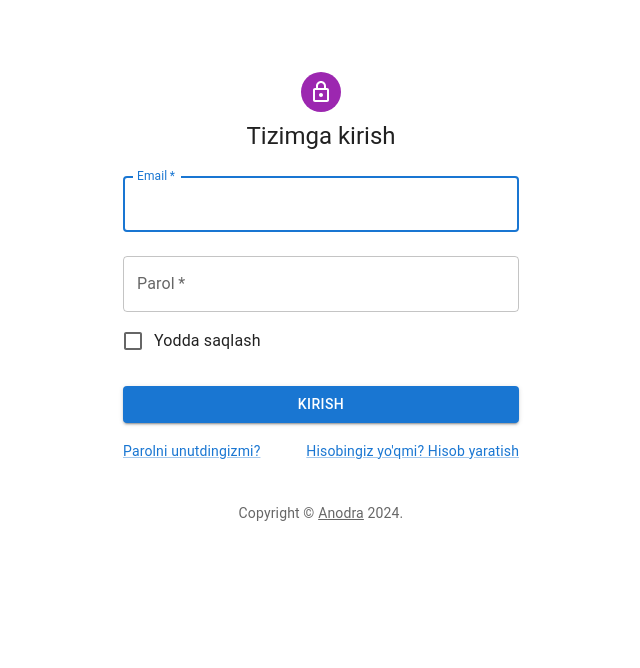
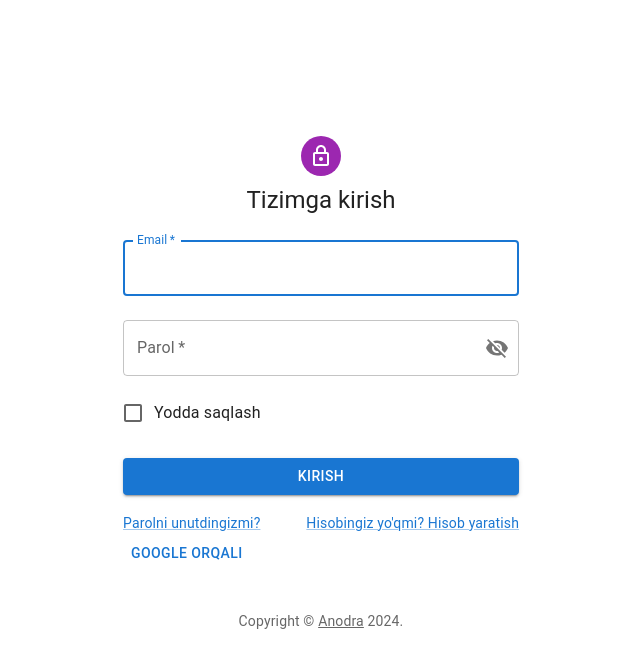
Before and after one commit to Yagafarov/education.website, a React (Vite) app: page /signin in a window 1280 px wide. Shown: the top 668 px of the page, without its empty margins (319-959 px from the left). Built offline with nearby package versions, Linux system fonts and the light colour scheme.

Commit message:
add password view

```diff
--- a/src/components/auth/Signin.jsx
+++ b/src/components/auth/Signin.jsx
@@ -11,7 +11,11 @@ import Box from '@mui/material/Box';
 import LockOutlinedIcon from '@mui/icons-material/LockOutlined';
 import Typography from '@mui/material/Typography';
 import Container from '@mui/material/Container';
+import Divider from '@mui/material/Divider';
 import { createTheme, ThemeProvider } from '@mui/material/styles';
+
+import { VisibilityOff, Visibility } from '@mui/icons-material';
+import { IconButton, InputAdornment } from '@mui/material';
 
 function Copyright(props) {
   return (
@@ -31,6 +35,12 @@ function Copyright(props) {
 const defaultTheme = createTheme();
 
 export default function SignIn() {
+
+  const [showPassword, setShowPassword] = React.useState(false);
+  const handleClickShowPassword = () => {
+    setShowPassword(!showPassword);
+  };
+
   const handleSubmit = (event) => {
     event.preventDefault();
     const data = new FormData(event.currentTarget);
@@ -42,11 +52,11 @@ export default function SignIn() {
 
   return (
     <ThemeProvider theme={defaultTheme}>
-      <Container component="main" maxWidth="xs" style={{maxHeight:'100vh'}}>
+      <Container component="main" maxWidth="xs" style={{ maxHeight: '100vh' }}>
         <CssBaseline />
         <Box
           sx={{
-            marginTop: 8,
+            marginTop: 16,
             display: 'flex',
             flexDirection: 'column',
             alignItems: 'center',
@@ -59,6 +69,8 @@ export default function SignIn() {
             Tizimga kirish
           </Typography>
           <Box component="form" onSubmit={handleSubmit} noValidate sx={{ mt: 1 }}>
+            <Grid container spacing={2}>
+              <Grid item xs={12}>
                 <TextField
                   margin="normal"
                   required
@@ -69,20 +81,38 @@ export default function SignIn() {
                   autoComplete="email"
                   autoFocus
                 />
+              </Grid>
+              <Grid item xs={12}>
                 <TextField
-              margin="normal"
                   required
                   fullWidth
                   name="password"
                   label="Parol"
-              type="password"
+                  type={showPassword ? "text" : "password"}
                   id="password"
-              autoComplete="current-password"
+                  autoComplete="new-password"
+                  InputProps={{
+                    endAdornment: (
+                      <InputAdornment position="end">
+                        <IconButton
+                          aria-label="toggle password visibility"
+                          onClick={handleClickShowPassword}
+                          edge="end"
+                        >
+                          {showPassword ? <Visibility /> : <VisibilityOff />}
+                        </IconButton>
+                      </InputAdornment>
+                    )
+                  }}
                 />
+              </Grid>
+              <Grid item xs={12}>
                 <FormControlLabel
                   control={<Checkbox value="remember" color="primary" />}
                   label="Yodda saqlash"
                 />
+              </Grid>
+            </Grid>
             <Button
               type="submit"
               fullWidth
@@ -103,11 +133,13 @@ export default function SignIn() {
                   {"Hisobingiz yo'qmi? Hisob yaratish"}
                 </Link>
               </Grid>
+              <Button>google orqali</Button>
+              <Divider />
             </Grid>
           </Box>
         </Box>
         <Copyright sx={{ mt: 5, mb: 2 }} />
       </Container>
-    </ThemeProvider>
+    </ThemeProvider >
   );
 }
--- a/src/components/auth/Signup.jsx
+++ b/src/components/auth/Signup.jsx
@@ -12,8 +12,8 @@ import LockOutlinedIcon from '@mui/icons-material/LockOutlined';
 import Typography from '@mui/material/Typography';
 import Container from '@mui/material/Container';
 import { createTheme, ThemeProvider } from '@mui/material/styles';
-import { InputAdornment } from '@mui/material';
-import { ArrowBack, VisibilityOff } from '@mui/icons-material';
+import { IconButton, InputAdornment } from '@mui/material';
+import {VisibilityOff,Visibility } from '@mui/icons-material';
 
 function Copyright(props) {
     return (
@@ -34,13 +34,9 @@ const defaultTheme = createTheme();
 
 export default function SignUp() {
     const [showPassword, setShowPassword] = React.useState(false);
-
-    const handleClickShowPassword = () => setShowPassword((show) => !show);
-
-    const handleMouseDownPassword = (event) => {
-      event.preventDefault();
-    };
-
+    const handleClickShowPassword = () => {
+        setShowPassword(!showPassword);
+      };
     const handleSubmit = (event) => {
         event.preventDefault();
         const data = new FormData(event.currentTarget);
@@ -58,7 +54,7 @@ export default function SignUp() {
                 <CssBaseline />
                 <Box
                     sx={{
-                        marginTop:6 ,
+                        marginTop:16 ,
                         display: 'flex',
                         flexDirection: 'column',
                         alignItems: 'center',
@@ -109,15 +105,21 @@ export default function SignUp() {
                                     fullWidth
                                     name="password"
                                     label="Parol"
-                                    type="password"
+                                    type={showPassword ? "text" : "password"}
                                     id="password"
                                     autoComplete="new-password"
                                     InputProps={{
-                                        startAdornment: (
+                                        endAdornment: (
                                           <InputAdornment position="end">
-                                            <VisibilityOff />
+                                            <IconButton
+                                            aria-label="toggle password visibility"
+                                            onClick={handleClickShowPassword}
+                                            edge="end"
+                                            >
+                                            {showPassword ? <Visibility /> : <VisibilityOff />}
+                                            </IconButton>
                                           </InputAdornment>
-                                        ),
+                                        )
                                       }}
                                 />
                             </Grid>
```
Lines whose indentation alone changed are shown as unchanged.
